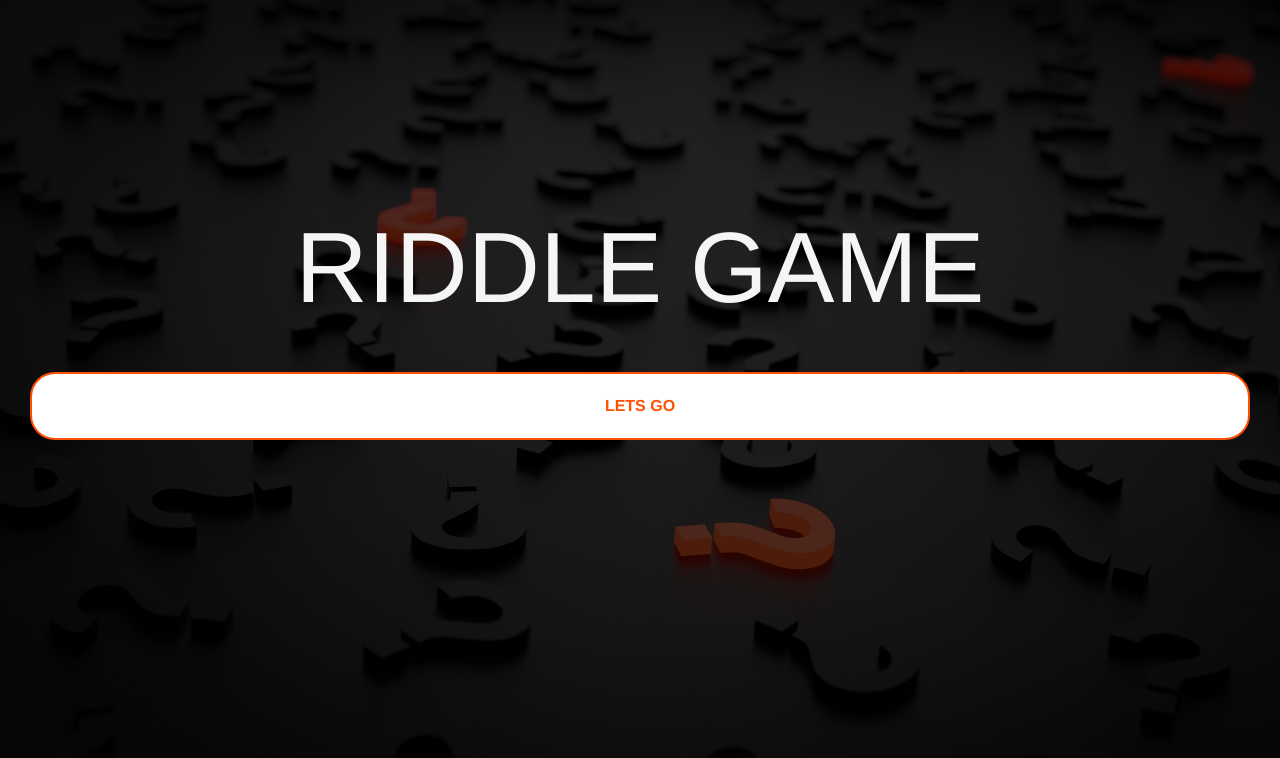
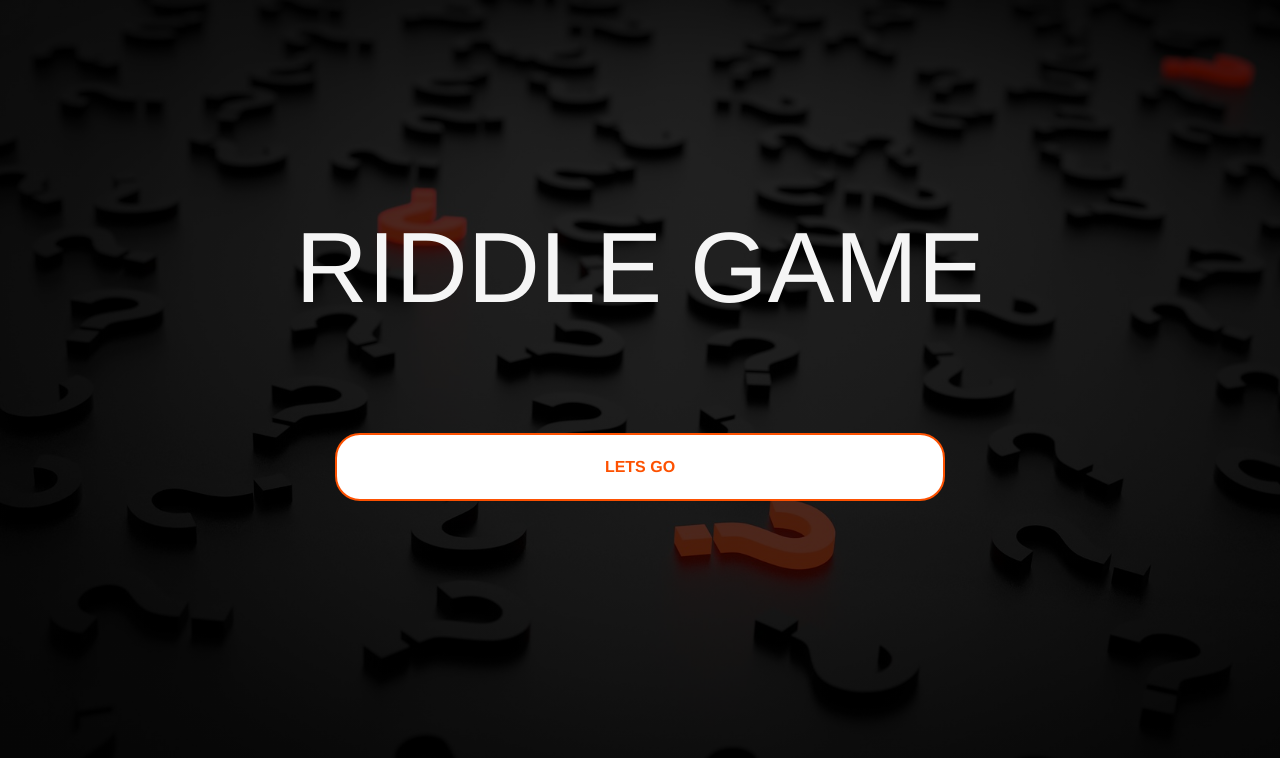
Before and after one commit to TDL2627/Riddles, a Vue app: page /quiz in a window 1280 px wide. Shown: the top 758 px of the page. Built offline with nearby package versions, Linux system fonts and the light colour scheme.

Commit message:
more styling

```diff
--- a/package.json
+++ b/package.json
@@ -7,6 +7,7 @@
     "build": "vue-cli-service build"
   },
   "dependencies": {
+    "animate.css": "^4.1.1",
     "core-js": "^3.6.5",
     "register-service-worker": "^1.7.1",
     "vue": "^3.0.0",
--- a/src/views/Home.vue
+++ b/src/views/Home.vue
@@ -32,6 +32,9 @@ export default {
   background: white;
   color:  rgb(253, 81, 1);
   border-radius:25px ;
+  margin-left: 25%;
+  margin-top: 5%;
   padding: 20px;
+  width: 50%;
 }
 </style>
--- a/src/views/Quiz.vue
+++ b/src/views/Quiz.vue
@@ -177,5 +177,10 @@ data(){
 </script>
 
 <style scoped>
-
+.quiz{
+  background:linear-gradient(0deg, rgba(0, 0, 0, 0.7), rgba(0, 0, 0, 0.7)), url("../assets/riddle.jpg");
+    background-size: cover;
+  height: 100vh;
+  overflow-y: hidden !important;
+}
 </style>
```
Also changed, not shown: 1 other file (tests, documents, lock files or other folders).
